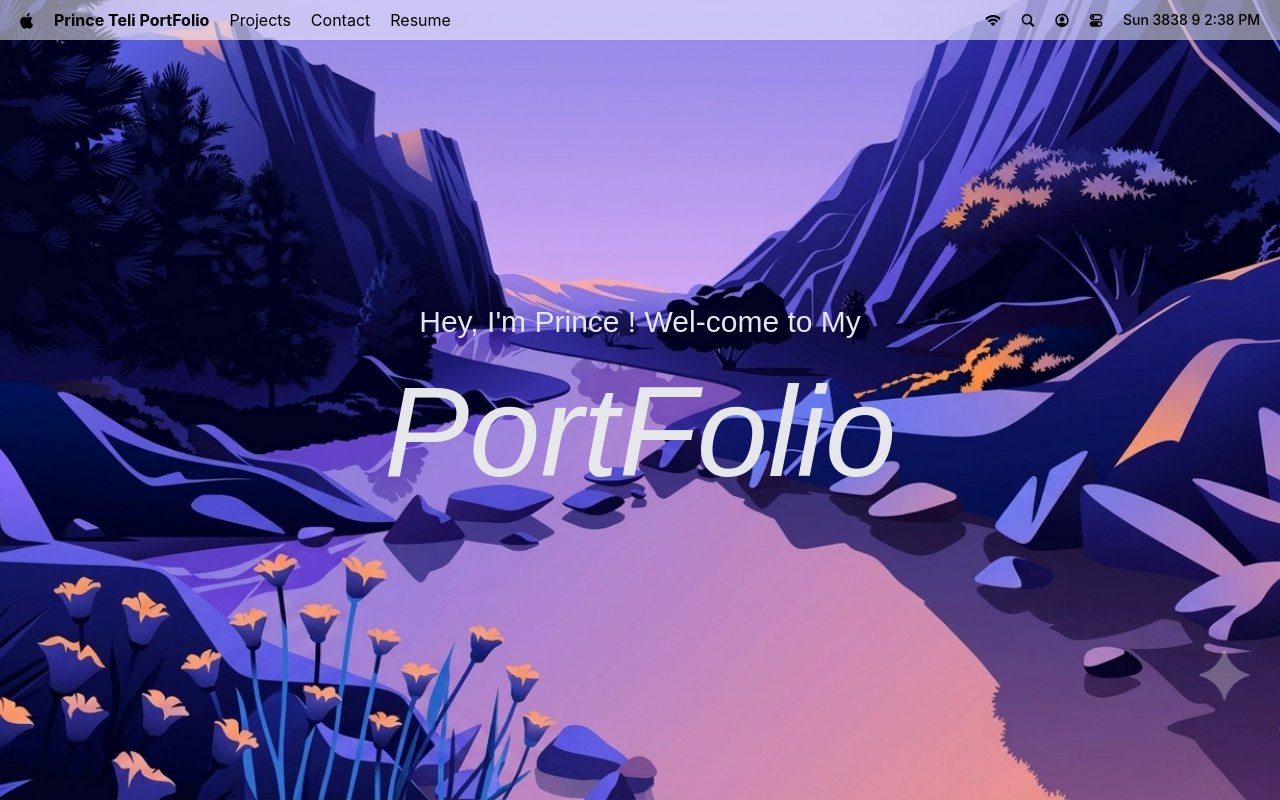
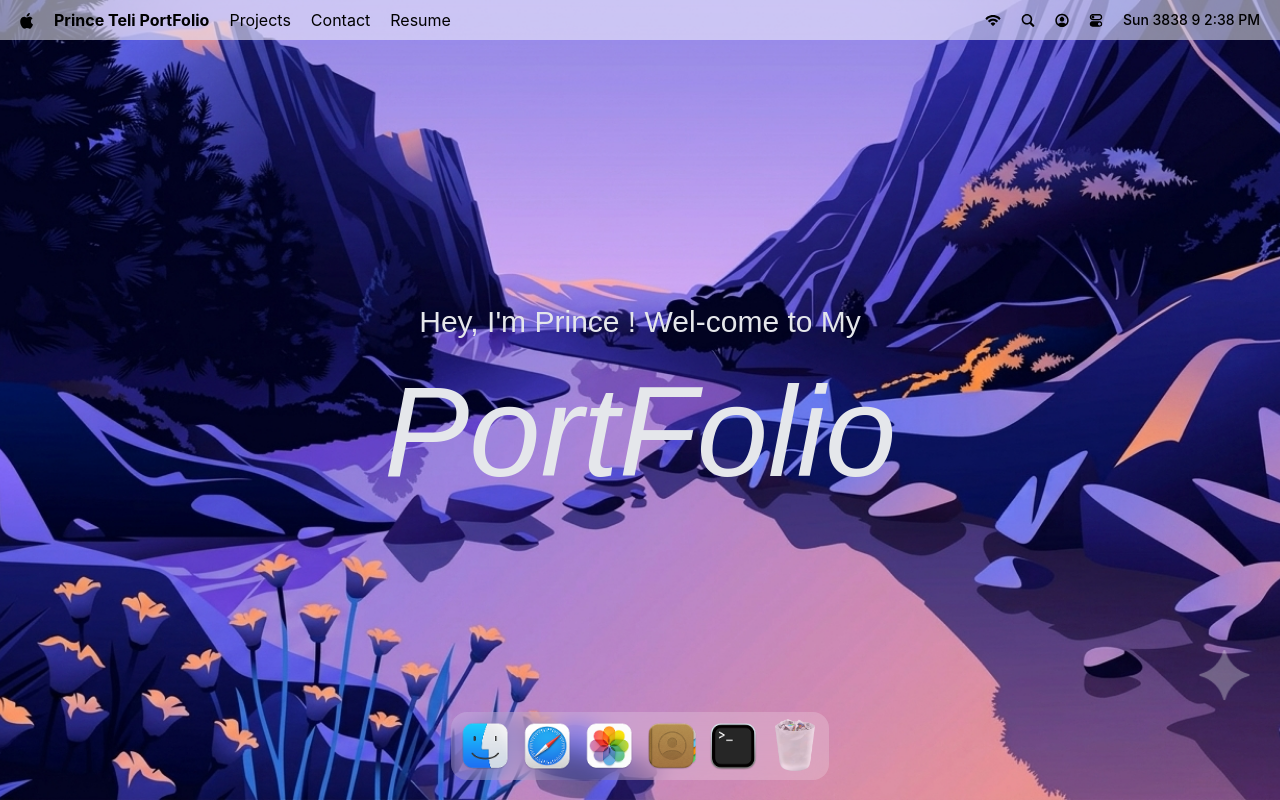
Before and after one commit to princeteli/macOS_Protfolio, a React (Vite) app: page / in a window 1280 px wide. Built offline with nearby package versions, Linux system fonts and the light colour scheme; a web font is replaced by a local one.

Commit message:
complete dock

```diff
--- a/package.json
+++ b/package.json
@@ -17,6 +17,7 @@
     "lucide-react": "^1.30.0",
     "react": "^19.2.8",
     "react-dom": "^19.2.8",
+    "react-tooltip": "^6.0.8",
     "tailwindcss": "^4.3.3"
   },
   "devDependencies": {
--- a/src/App.jsx
+++ b/src/App.jsx
@@ -1,4 +1,4 @@
-import { Navbar, Welcome } from '#components'
+import { Dock, Navbar, Welcome } from '#components'
 import React from 'react'
 
 const App = () => {
@@ -6,6 +6,7 @@
     <main>
       <Navbar/>
       <Welcome/>
+      <Dock/>
     </main>
   )
 }
--- /dev/null
+++ b/src/components/Dock.jsx
@@ -0,0 +1,98 @@
+import { dockApps } from '#constants'
+import { Tooltip } from 'react-tooltip'
+import React, { useRef } from 'react'
+import { useGSAP } from '@gsap/react'
+import gsap from 'gsap'
+
+const Dock = () => {
+
+  const dockRef = useRef(null)
+
+  useGSAP(() => {
+    const dock = dockRef.current
+    if (!dock) return
+
+    const icons = dock.querySelectorAll(".dock-icon");
+
+    const animateIcons = (mouseX) => {
+      const { left } = dock.getBoundingClientRect();
+
+      icons.forEach((icon) => {
+        const { left: iconLeft, width } = icon.getBoundingClientRect();
+        const center = iconLeft - left + width / 2
+
+        const distance = Math.abs(mouseX - center)
+        const intensity = Math.exp(-(distance ** 2.5) / 2000)
+
+
+        gsap.to(icon, {
+          scale: 1 + 0.25 * intensity,
+          y: -15 * intensity,
+          duration: 0.2,
+          ease: "power1.out"
+        })
+      })
+    }
+
+
+    const handleMouseMove = (e) => {
+      const { left } = dock.getBoundingClientRect();
+      animateIcons(e.clientX - left)
+
+    }
+
+    const resetIcons = () => icons.forEach((icon) => gsap.to(icon, {
+      scale: 1,
+      y: 0,
+      duration: 0.3,
+      ease: "power1.out"
+    })
+  )
+  dock.addEventListener('mousemove', handleMouseMove)
+  dock.addEventListener('mouseleave', resetIcons)
+
+
+  return ()=>{
+    dock.removeEventListener('mousemove', handleMouseMove)
+  dock.removeEventListener('mouseleave', resetIcons)
+  }
+  }, [])
+
+
+  const toggleApp = (app) => {
+    // todo doce logic
+  }
+
+
+  return (
+    <section id='dock'>
+      <div ref={dockRef} className='dock-container'>
+        {
+          dockApps.map(({ id, name, icon, canOpen }) => (
+            <div
+              key={id} className='relative flex justify-center'>
+              <button type='button'
+                className='dock-icon'
+                aria-label={name}
+                data-tooltip-id="dock-tooltip"
+                data-tooltip-content={name}
+                data-tooltip-delay-show={150}
+                disabled={!canOpen}
+                onClick={() => toggleApp({ id, canOpen })}
+              >
+                <img
+                  src={`/images/${icon}`}
+                  alt={name} loading='lazy'
+                  className={canOpen ? "" : "opacity-60"} />
+              </button>
+            </div>
+          ))
+        }
+
+        <Tooltip id='dock-tooltip' place='top' className='tooltip' />
+      </div>
+    </section>
+  )
+}
+
+export default Dock
--- a/src/components/index.js
+++ b/src/components/index.js
@@ -1,4 +1,5 @@
 import Navbar from '#components/Navbar'
 import Welcome from '#components/Welcome'
+import Dock from '#components/Dock'
 
-export {Navbar , Welcome}
+export {Navbar , Welcome, Dock}
```
Also changed, not shown: 1 other file (tests, documents, lock files or other folders).
